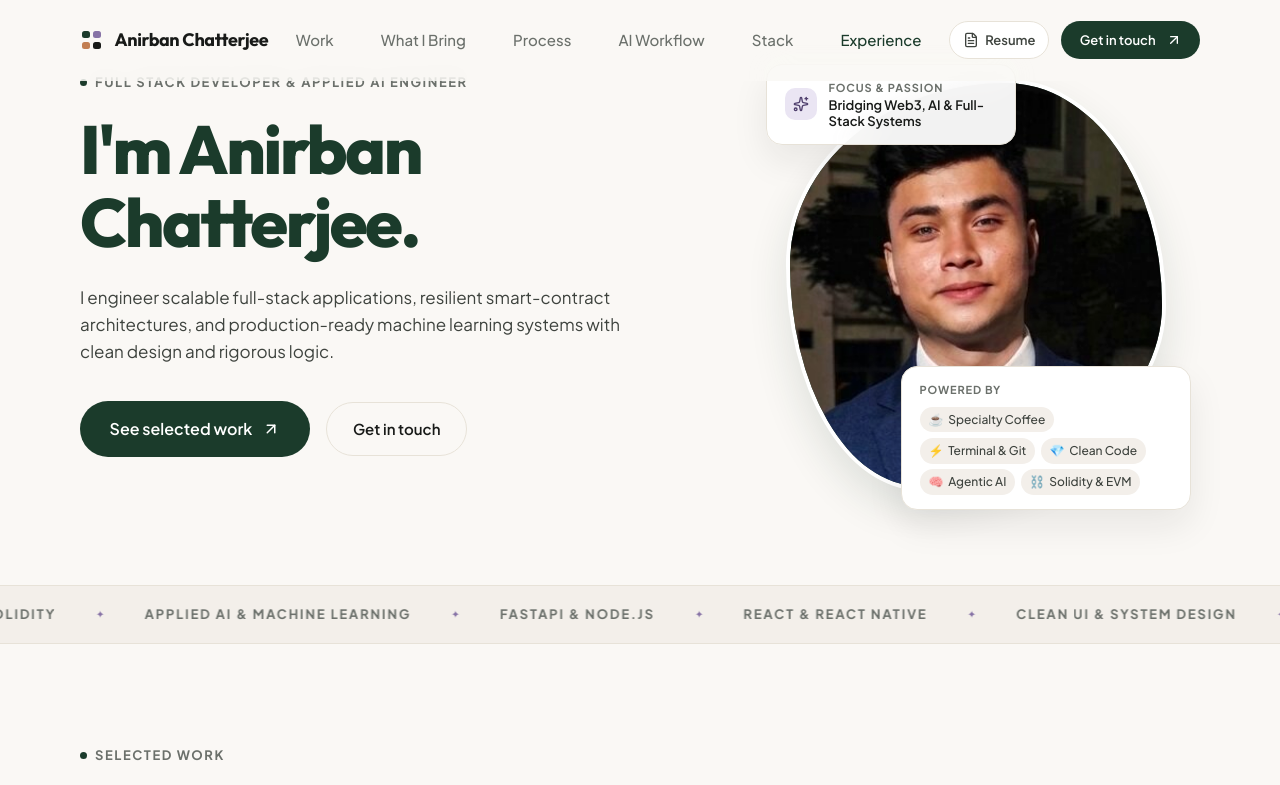
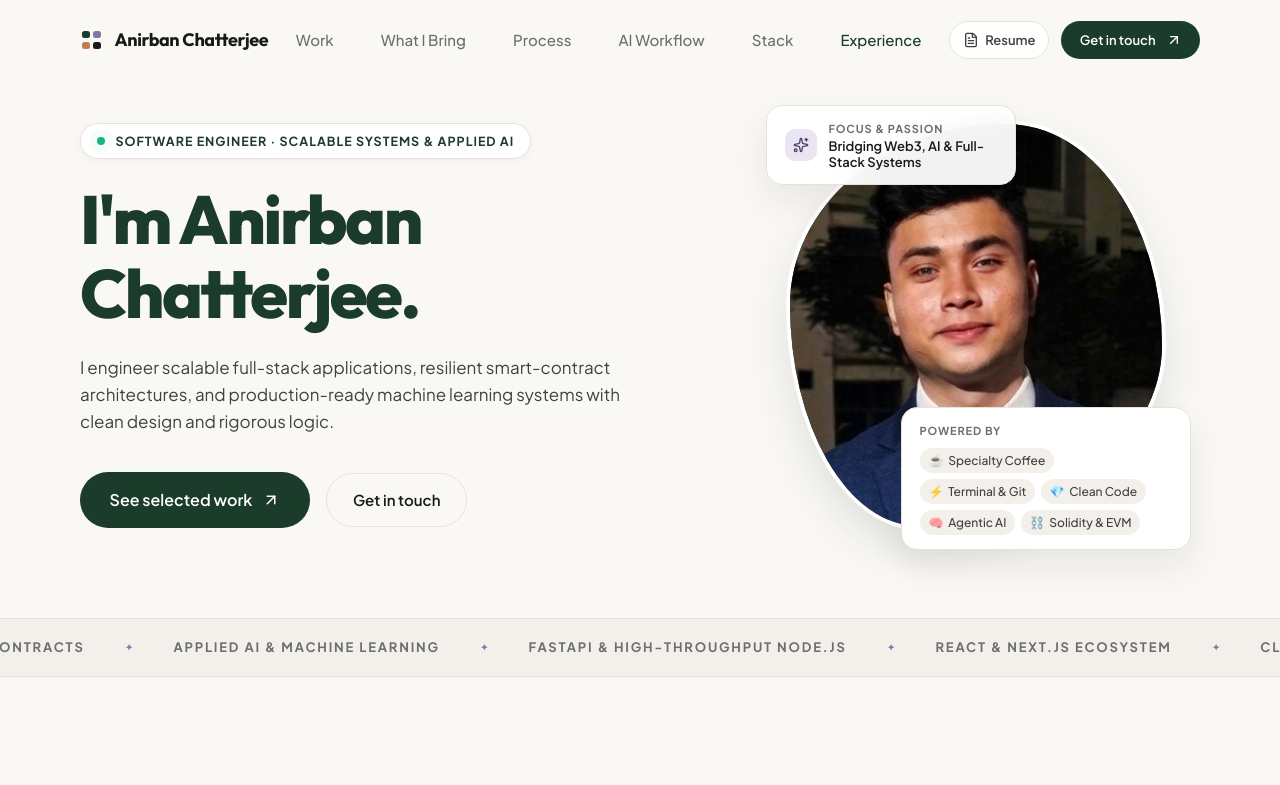
Before and after one commit to Anirban4ru/Anirban4ru, a React (Vite) app: page / in a window 1280 px wide. Shown: the top 785 px of the page. Built offline with nearby package versions, Linux system fonts and the light colour scheme.

Commit message:
fix: resolve navbar hero overlap with generous top clearance and upgrade eyebrow badge to high-impact SWE headline

```diff
--- a/src/components/Hero.css
+++ b/src/components/Hero.css
@@ -1,12 +1,12 @@
 .hero-section {
-  padding: 4.5rem 0 5.5rem;
+  padding: 7.5rem 0 5.5rem;
   position: relative;
   overflow: hidden;
 }
 
 @media (max-width: 768px) {
   .hero-section {
-    padding: 2.5rem 0 4rem;
+    padding: 6.25rem 0 4rem;
   }
 }
 
@@ -30,23 +30,55 @@
   flex-direction: column;
 }
 
-.hero-eyebrow {
+.hero-eyebrow-badge {
   display: inline-flex;
   align-items: center;
-  gap: 0.5rem;
-  font-size: 0.8125rem;
+  gap: 0.65rem;
+  padding: 0.45rem 1rem;
+  border-radius: var(--radius-pill);
+  background-color: #FFFFFF;
+  border: 1.5px solid var(--border-light);
+  box-shadow: var(--shadow-sm);
+  width: max-content;
+  margin-bottom: 1.5rem;
+  transition: all var(--transition-fast);
+}
+
+.hero-eyebrow-badge:hover {
+  border-color: var(--green-primary);
+  transform: translateY(-2px);
+}
+
+.eyebrow-live-pulse {
+  width: 8px;
+  height: 8px;
+  border-radius: 50%;
+  background-color: #10B981;
+  box-shadow: 0 0 0 0 rgba(16, 185, 129, 0.7);
+  animation: pulseGreen 2s infinite cubic-bezier(0.66, 0, 0, 1);
+  display: inline-block;
+  flex-shrink: 0;
+}
+
+@keyframes pulseGreen {
+  0% {
+    box-shadow: 0 0 0 0 rgba(16, 185, 129, 0.7);
+  }
+  70% {
+    box-shadow: 0 0 0 8px rgba(16, 185, 129, 0);
+  }
+  100% {
+    box-shadow: 0 0 0 0 rgba(16, 185, 129, 0);
+  }
+}
+
+.eyebrow-text {
+  font-family: var(--font-sans);
+  font-size: 0.78125rem;
   font-weight: 700;
   text-transform: uppercase;
-  letter-spacing: 0.12em;
-  color: var(--text-muted);
-  margin-bottom: 1.25rem;
-}
-
-.eyebrow-dot {
-  width: 7px;
-  height: 7px;
-  border-radius: 50%;
-  background-color: var(--green-primary);
+  letter-spacing: 0.08em;
+  color: var(--green-primary);
 }
 
 .hero-title {
@@ -71,35 +103,11 @@
   align-items: center;
   flex-wrap: wrap;
   gap: 1rem;
-  margin-bottom: 2.5rem;
 }
 
 .hero-primary-btn {
   padding: 0.95rem 1.85rem;
   font-size: 1rem;
-}
-
-.hero-meta-row {
-  display: flex;
-  align-items: center;
-  gap: 0.85rem;
-  font-size: 0.875rem;
-  font-weight: 500;
-  color: var(--text-muted);
-}
-
-.hero-meta-item {
-  display: inline-flex;
-  align-items: center;
-  gap: 0.4rem;
-}
-
-.meta-icon {
-  color: var(--green-primary);
-}
-
-.meta-divider {
-  color: var(--border-light);
 }
 
 /* Right Column: Visual Blob & Floating Cards */
--- a/src/components/Hero.jsx
+++ b/src/components/Hero.jsx
@@ -10,9 +10,9 @@ export default function Hero() {
       <div className="site-container hero-container">
         {/* Left Column: Text & CTAs */}
         <div className="hero-text-col">
-          <div className="hero-eyebrow">
-            <span className="eyebrow-dot"></span>
-            <span>{hero.eyebrow}</span>
+          <div className="hero-eyebrow-badge">
+            <span className="eyebrow-live-pulse" aria-hidden="true"></span>
+            <span className="eyebrow-text">{hero.eyebrow}</span>
           </div>
 
           <h1 className="hero-title">{hero.headline}</h1>
--- a/src/data/content.js
+++ b/src/data/content.js
@@ -1,9 +1,9 @@
 export const content = {
   personal: {
     name: "Anirban Chatterjee",
-    role: "Full Stack Developer & Applied AI Engineer",
+    role: "Software Engineer — Scalable Systems & Applied AI",
     tagline: "Building scalable web architectures, smart contract systems, and applied AI applications.",
-    bio: "Full-stack developer with hands-on expertise in blockchain-AI applications and machine learning, on top of production frontend and backend engineering.",
+    bio: "Software engineer specializing in scalable full-stack architectures, high-performance backends, and applied machine learning systems.",
     location: "Kolkata / Dehradun, India",
     educationBrief: "B.Tech CSE (Core) with Data Analytics Minor · Quantum University · GPA 8.01/10 (2028)"
   },
@@ -16,7 +16,7 @@ export const content = {
     location: "Kolkata / Dehradun, India"
   },
   hero: {
-    eyebrow: "FULL STACK DEVELOPER & APPLIED AI ENGINEER",
+    eyebrow: "SOFTWARE ENGINEER · SCALABLE SYSTEMS & APPLIED AI",
     headline: "I'm Anirban Chatterjee.",
     description: "I engineer scalable full-stack applications, resilient smart-contract architectures, and production-ready machine learning systems with clean design and rigorous logic.",
     primaryCta: { text: "See selected work", link: "#work" },
@@ -31,13 +31,13 @@ export const content = {
     ]
   },
   ticker: [
-    "FULL-STACK ARCHITECTURE",
-    "BLOCKCHAIN & SOLIDITY",
+    "SCALABLE SYSTEMS ARCHITECTURE",
+    "DISTRIBUTED & EVM CONTRACTS",
     "APPLIED AI & MACHINE LEARNING",
-    "FASTAPI & NODE.JS",
-    "REACT & REACT NATIVE",
-    "CLEAN UI & SYSTEM DESIGN",
-    "OPEN SOURCE COLLABORATION"
+    "FASTAPI & HIGH-THROUGHPUT NODE.JS",
+    "REACT & NEXT.JS ECOSYSTEM",
+    "CLEAN DATA STRUCTURES & ALGORITHMS",
+    "OPEN SOURCE ENGINEERING"
   ],
   whatIBring: {
     badge: "OPEN TO OPPORTUNITIES",
```
